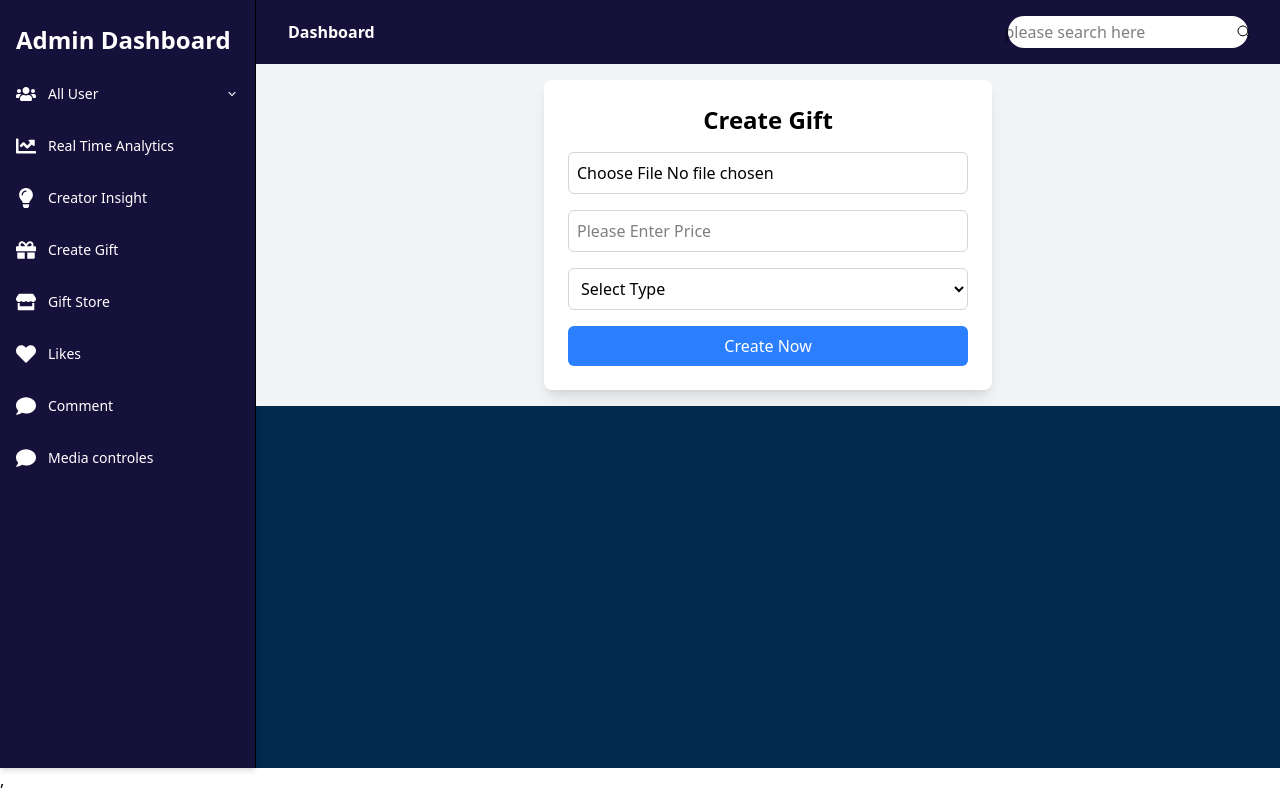
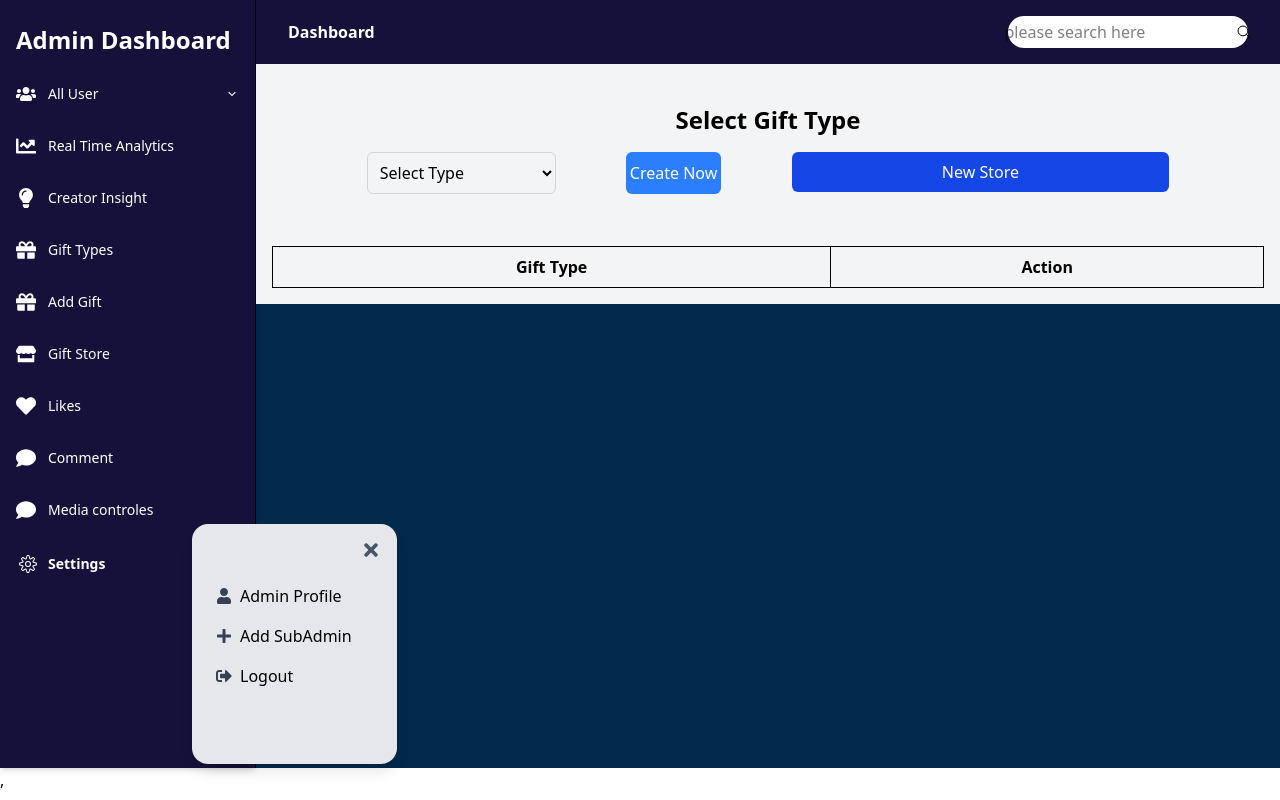
Before and after one commit to waleedkhan69/Live-Streaming-Dashboard, a React (Vite) app: page /create-gift in a window 1280 px wide. Built offline with nearby package versions, Linux system fonts and the light colour scheme.

Commit message:
gift creation & setting

```diff
--- a/src/App.jsx
+++ b/src/App.jsx
@@ -9,42 +9,44 @@
 import NotificationSystem from './components/Pages/NotificationSystem'
 
 import { ToastContainer } from 'react-toastify';
-import CreateGift from './components/GiftSection/CreateGift'
+
 import GiftStore from './components/GiftSection/GiftStore'
 import MediaControls from './components/Pages/MediaControls '
 import UserModel from './components/Dashbord/Users/UserModel'
 import TotalUsers from './components/Dashbord/Users/TotalUsers'
 import MonthlyUsers from './components/Dashbord/Users/MothlyUsers'
 import WeeklyUsers from './components/Dashbord/Users/WeeklyUsers'
+import CreateGift from './components/Dashbord/Gift/CreateGift'
+import AddGift from './components/Dashbord/Gift/AddGift'
+import MainSetting from './components/Dashbord/Settings/MainSetting'
+
 function App() {
-
-  const [gifts, setGifts] = useState([]);
-  const handleAddGift = (newgift) => {
-    setGifts((prevGift) => [...prevGift, newgift]);
-  }
+  const [shaw, setShow] = useState(true);
+  // const [gifts, setGifts] = useState([]);
+  // const handleAddGift = (newgift) => {
+  //   setGifts((prevGift) => [...prevGift, newgift]);
+  // }
   return (
     <Fragment>
-
       <div className='flex bar  bg-[#00294B] '>
         <div className='  w-[20%]  '>
-          <SideBar />
+          <SideBar setShow={setShow} />
         </div>
         <div className='w-[80%]  h-[90vh]  '>
           <Navbar />
+          {shaw && < MainSetting setShow={setShow} />}
           <NotificationSystem />
           <Routes>
             <Route path="/" element={<UserModel />} />
             <Route path="/total-user" element={<TotalUsers />} />
             <Route path="/monthly-user" element={<MonthlyUsers />} />
             <Route path="/weekly-user" element={<WeeklyUsers />} />
-
             <Route path="/real-time-analytics" element={<RealTimeAnalytics />} />
             <Route path="/creator-insight" element={<CreatorInsights />} />
             <Route path="/media-controls" element={<MediaControls />} />
-            <Route path="/create-gift" element={<CreateGift onAddGift={handleAddGift} />} />
-            <Route path="/gift-store" element={<GiftStore gifts={gifts} />} />
-
-
+            <Route path="/create-gift" element={<CreateGift />} />
+            <Route path="/add-gift" element={<AddGift />} />
+            <Route path="/gift-store" element={<GiftStore />} />
           </Routes>
         </div>
 
--- a/src/components/GiftSection/CreateGift.jsx
+++ b/src/components/Dashbord/Gift/AddGift.jsx
@@ -3,12 +3,14 @@
 import { toast } from "react-toastify";
 import 'react-toastify/dist/ReactToastify.css';
 
-const CreateGift = ({ onAddGift }) => {
+const AddGift = () => {
  const [data, setData] = useState({
   file: null,
   price: "",
   type: "",
  });
+
+ const [gifts, setGifts] = useState([]);
 
  const handleChange = (e) => {
   const { name, value, files } = e.target;
@@ -31,19 +33,24 @@
    return;
   }
 
-  onAddGift(data);
+  setGifts((prevGifts) => [...prevGifts, data]);
   toast.success("Gift Created Successfully!");
-
 
   setData({ file: null, price: "", type: "" });
  };
 
+ const handleDelete = (index) => {
+  const updatedGifts = gifts.filter((_, i) => i !== index);
+  setGifts(updatedGifts);
+  toast.info("Gift Deleted Successfully!");
+ };
+
  return (
   <Fragment>
-   <div className=" overflow-y-scroll flex items-center justify-center bg-gray-100 p-4">
+   <div className="overflow-y-scroll h-[90vh] overflow-auto flex items-center flex-col justify-center p-4">
     <div className="bg-white shadow-lg rounded-lg p-6 w-full max-w-md">
      <h1 className="text-2xl font-bold text-center mb-4">Create Gift</h1>
-     <form onSubmit={handleClick} className="space-y-4">
+     <form onSubmit={handleClick} className="space-y-4 ">
       <input
        type="file"
        accept="image/*"
@@ -81,10 +88,48 @@
        Create Now
       </button>
      </form>
+
+
+
     </div>
+    {gifts.length > 0 && (
+     <table className="mt-7 w-full border-collapse border bg-gray-100 border-gray-300">
+      <thead>
+       <tr>
+        <th className="border p-2">Image</th>
+        <th className="border p-2">Price</th>
+        <th className="border p-2">Type</th>
+        <th className="border p-2">Action</th>
+       </tr>
+      </thead>
+      <tbody>
+       {gifts.map((gift, index) => (
+        <tr key={index} className="text-center">
+         <td className="border p-2">
+          <img
+           src={URL.createObjectURL(gift.file)}
+           alt="Gift"
+           className="h-16 w-16 object-cover rounded-md"
+          />
+         </td>
+         <td className="border p-2">${gift.price}</td>
+         <td className="border p-2">{gift.type}</td>
+         <td className="border p-2">
+          <button
+           onClick={() => handleDelete(index)}
+           className="bg-red-500 text-white py-1 px-3 rounded-md hover:bg-red-600"
+          >
+           Delete
+          </button>
+         </td>
+        </tr>
+       ))}
+      </tbody>
+     </table>
+    )}
    </div>
   </Fragment>
  );
 };
 
-export default CreateGift;
+export default AddGift;
--- /dev/null
+++ b/src/components/Dashbord/Gift/CreateGift.jsx
@@ -0,0 +1,102 @@
+import { Fragment, useState } from "react";
+import React from "react";
+import { Link } from "react-router-dom";
+import { toast } from "react-toastify";
+import 'react-toastify/dist/ReactToastify.css';
+
+const CreateGift = () => {
+ const [data, setData] = useState({
+  type: "",
+ });
+
+ const [gifts, setGifts] = useState([]);
+ const handleChange = (e) => {
+  const { name, value } = e.target;
+  setData((prev) => ({
+   ...prev,
+   [name]: value,
+  }));
+ };
+
+ const handleClick = (e) => {
+  e.preventDefault();
+  if (!data.type) {
+   toast.error("Gift Type is required");
+   return;
+  }
+  setGifts((prevGifts) => [...prevGifts, data.type]);
+  toast.success("Gift Type Added Successfully!");
+  setData({ type: "" });
+ };
+ const handleDelete = (index) => {
+  const updatedGifts = gifts.filter((_, i) => i !== index);
+  setGifts(updatedGifts);
+  toast.info("Gift Type Deleted Successfully!");
+ };
+ return (
+  <Fragment>
+   <div className="overflow-y-scroll flex bg-gray-100 flex-col items-center justify-center p-4">
+    <div className=" rounded-lg p-6 w-full">
+     <h1 className="text-2xl font-bold text-center mb-4">Select Gift Type</h1>
+     <form onSubmit={handleClick} className="flex justify-evenly">
+      <select
+       name="type"
+       value={data.type}
+       onChange={handleChange}
+       className="block w-[20%] p-2 border border-gray-300 rounded-md focus:outline-none focus:ring-2 focus:ring-blue-500"
+      >
+       <option value="">Select Type</option>
+       <option value="Classic">Classic</option>
+       <option value="Free">Free</option>
+       <option value="Privilege">Privilege</option>
+       <option value="Event">Event</option>
+      </select>
+      <button
+       type="submit"
+       className="w-[10%] bg-blue-500 cursor-pointer text-white py-2 rounded-md hover:bg-blue-600 transition"
+      >
+       Create Now
+      </button>
+      <Link to={"/add-gift"} className="w-[40%]">
+       <button className="bg-blue-700 w-full text-white py-2 rounded-md">
+        New Store
+       </button>
+      </Link>
+     </form>
+    </div>
+    <table className="mt-7 w-full border-collapse  border border-gray-300">
+     <thead>
+      <tr>
+       <th className="border p-2">Gift Type</th>
+       <th className="border p-2">Action</th>
+      </tr>
+     </thead>
+     <tbody>
+      {gifts.map((gift, index) => (
+       <tr key={index} className="text-center">
+        <td className="border p-2">{gift}</td>
+        <td className="border p-2 flex justify-evenly gap-2">
+         <button
+          onClick={() => handleDelete(index)}
+          className="bg-red-500 text-white py-1 px-3 rounded-md hover:bg-red-600"
+         >
+          Delete
+         </button>
+         <button
+
+          className="bg-green-500 text-white py-1 px-3 rounded-md hover:bg-green-600"
+         >
+          Update
+         </button>
+        </td>
+
+       </tr>
+      ))}
+     </tbody>
+    </table>
+   </div>
+  </Fragment>
+ );
+};
+
+export default CreateGift;
--- /dev/null
+++ b/src/components/Dashbord/Settings/MainSetting.jsx
@@ -0,0 +1,98 @@
+import { Fragment, useState } from "react";
+import { Link } from "react-router-dom";
+import React from "react";
+import { FaUser, FaPlus, FaSignOutAlt, FaTimes } from "react-icons/fa";
+import { toast } from "react-toastify";
+
+const MainSetting = () => {
+ const [show, setShow] = useState(true);
+ const [AddSubAdmin, setAddSubAdmin] = useState(false);
+
+ const handleAddSubAdmin = () => {
+  setAddSubAdmin(!AddSubAdmin);
+
+ };
+
+ return (
+  <Fragment>
+
+   {show && (
+    <div className="w-[16%] z-50 rounded-2xl h-[30vh] bg-gray-200 bottom-9 absolute left-48 shadow-lg p-4">
+
+     <div className="flex justify-end">
+      <button
+       onClick={() => setShow(!show)}
+       className="text-gray-600 hover:text-gray-900"
+      >
+       <FaTimes className="text-xl" />
+      </button>
+     </div>
+
+
+     <ul className="mt-4 ">
+      <li>
+       <Link
+        to="/admin-profile"
+        className="flex items-center gap-2 p-2 hover:bg-gray-300 rounded"
+       >
+        <FaUser className="text-gray-700" />
+        <span>Admin Profile</span>
+       </Link>
+      </li>
+      <li>
+       <button
+        onClick={handleAddSubAdmin}
+        className="w-full flex items-center gap-2 p-2 hover:bg-gray-300 rounded"
+       >
+        <FaPlus className="text-gray-700" />
+        <span>Add SubAdmin</span>
+       </button>
+      </li>
+      <li>
+       <Link
+        to="/logout"
+        className="flex items-center gap-2 p-2 hover:bg-gray-300 rounded"
+       >
+        <FaSignOutAlt className="text-gray-700" />
+        <span>Logout</span>
+       </Link>
+      </li>
+     </ul>
+    </div>
+   )}
+
+
+   {AddSubAdmin && (
+    <div className="fixed inset-0 flex items-center justify-center bg-black bg-opacity-50 z-50">
+     <div className="bg-white p-6 rounded-lg shadow-lg w-96">
+      <h1 className="text-xl font-bold mb-4">Add SubAdmin</h1>
+      <form className="space-y-4">
+       <input
+        type="email"
+        placeholder="Enter Email"
+        className="w-full p-2 border border-gray-300 rounded focus:outline-none focus:ring-2 focus:ring-teal-500"
+       />
+       <div className="flex justify-end gap-2">
+        <button
+         type="button"
+         onClick={handleAddSubAdmin}
+         className="px-4 py-2 bg-gray-300 hover:bg-gray-400 rounded"
+        >
+         Cancel
+        </button>
+        <button
+         type="submit"
+         className="px-4 py-2 bg-teal-500 hover:bg-teal-600 text-white rounded"
+        >
+         Add
+        </button>
+       </div>
+      </form>
+     </div>
+    </div>
+   )}
+  </Fragment>
+ );
+};
+
+export default MainSetting;
--- a/src/components/Dashbord/SideBar.jsx
+++ b/src/components/Dashbord/SideBar.jsx
@@ -1,21 +1,25 @@
 import React, { useState } from "react";
 import { FaUsers, FaChartLine, FaLightbulb, FaGift, FaStore, FaHeart, FaComment } from "react-icons/fa";
+import { CiSettings } from "react-icons/ci";
+
 import { RiArrowDownSLine } from "react-icons/ri";
 
 import { Link, useLocation } from "react-router-dom";
 
-const SideBar = () => {
+const SideBar = ({ setShow }) => {
   const [showUserDetails, setShowUserDetails] = useState(false);
 
   const navItems = [
     { path: "/", label: "All User", icon: <FaUsers className="group-hover:text-blue-600" />, onClick: () => setShowUserDetails(!showUserDetails) },
     { path: "/real-time-analytics", label: "Real Time Analytics", icon: <FaChartLine className="group-hover:text-green-400" />, },
     { path: "/creator-insight", label: "Creator Insight", icon: <FaLightbulb className="group-hover:text-yellow-400" /> },
-  { path: "/create-gift", label: "Create Gift", icon: <FaGift className="group-hover:text-pink-400" /> },
+    { path: "/create-gift", label: "Gift Types", icon: <FaGift className="group-hover:text-pink-400" /> },
+    { path: "/add-gift", label: "Add Gift ", icon: <FaGift className="group-hover:text-pink-400" /> },
     { path: "/gift-store", label: "Gift Store", icon: <FaStore className="group-hover:text-purple-500" /> },
     { path: "/active-user", label: "Likes", icon: <FaHeart className="group-hover:text-red-600" /> },
     { path: "/active-user", label: "Comment", icon: <FaComment className="group-hover:text-teal-400" /> },
     { path: "/media-controls", label: "Media controles", icon: <FaComment className="group-hover:text-teal-400" /> },
+
   ];
 
   const userDetails = [
@@ -68,6 +72,9 @@
           </div>
         ))}
       </div>
+      <button onClick={() => setShow((prev) => !prev)}>
+        <p className="text-white font-semibold mt-8 flex items-center  gap-2"> <CiSettings className="text-2xl" />Settings</p>
+      </button>
     </div>
   );
 };
```
Also changed, not shown: src/components/Dashbord/Gift/TotalGift.jsx (added, +52 -0 lines). Lines whose indentation alone changed are shown as unchanged.
